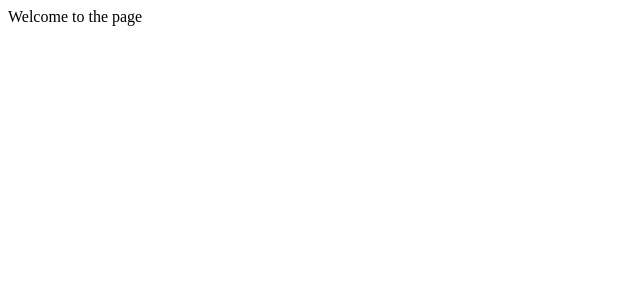
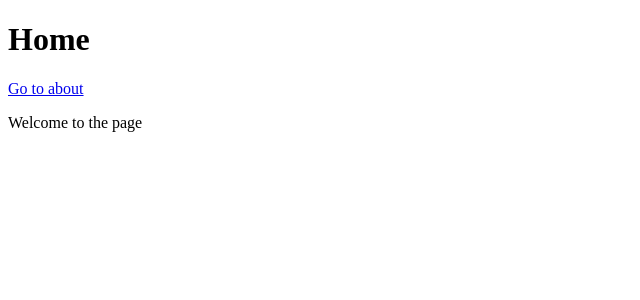
Before and after one commit to brunodiego5/next-portfolio, a Next.js app: page / in a window 1280 px wide. Shown: the top 300 px of the page, without its empty margins (0-640 px from the left). Built offline with nearby package versions, Linux system fonts and the light colour scheme.

Commit message:
Lesson_4._Next_Links,_Serving_Static_Images

```diff
--- a/pages/index.js
+++ b/pages/index.js
@@ -1,7 +1,18 @@
 import React from "react";
+import Link from "next/link";
+
+// import { Container } from './styles';
 
 function Index() {
-  return <div>Welcome to the page</div>;
+  return (
+    <div>
+      <h1>Home</h1>
+      <Link href="/about">
+        <a>Go to about</a>
+      </Link>
+      <p>Welcome to the page</p>
+    </div>
+  );
 }
 
 export default Index;
```
Also changed, not shown: pages/about/index.js (added, +19 -0 lines), static/javascript-logo.png (added).
